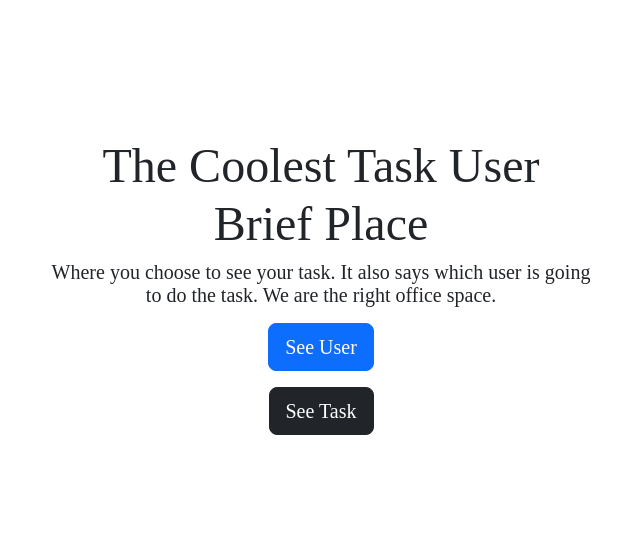
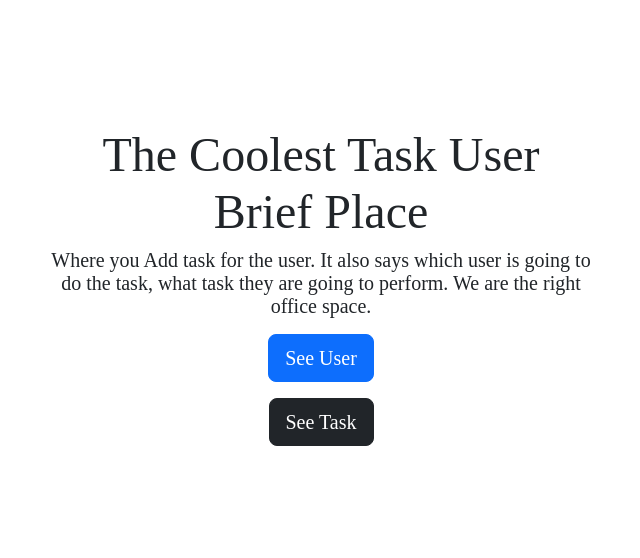
Before and after one commit to sayamjn/hacker-kernel-task, a Node server app: page / in a window 1280 px wide. Shown: the part 66-624 px from the top of the page, without its empty margins (319-959 px from the left). Run offline with Node 20, Linux system fonts and the light colour scheme; some libraries are stand-ins or nearby versions.

Commit message:
final commit

```diff
--- a/app.js
+++ b/app.js
@@ -46,4 +46,10 @@ app.use(function(err, req, res, next) {
   res.render('error');
 });
 
+const port = process.env.PORT || 4000; // set port number
+
+app.listen(port, () => {
+  console.log(`Server is running on port ${port}`);
+})
+
 module.exports = app;
--- a/models/taskModel.js
+++ b/models/taskModel.js
@@ -2,7 +2,7 @@ const mongoose = require('mongoose');
 
 
 const taskModel = new mongoose.Schema({
-    task: String,
+    task: [String],
     type: String,
     user: {
         type: mongoose.Schema.Types.ObjectId,
--- a/views/index.ejs
+++ b/views/index.ejs
@@ -6,7 +6,7 @@
                 <div class="col-md-10 col-lg-6">
                   <h1 class="display-5">The Coolest Task User Brief Place</h1>
 
-                  <p class="lead">Where you choose to see your task. It also says which user is going to do the task. We are the right office space.</p>
+                  <p class="lead">Where you Add task for the user. It also says which user is going to do the task, what task they are going to perform. We are the right office space.</p>
 
                   <p class="lead">
                     <a class="btn btn-primary btn-lg" href="/user" role="button">See User</a>
```
